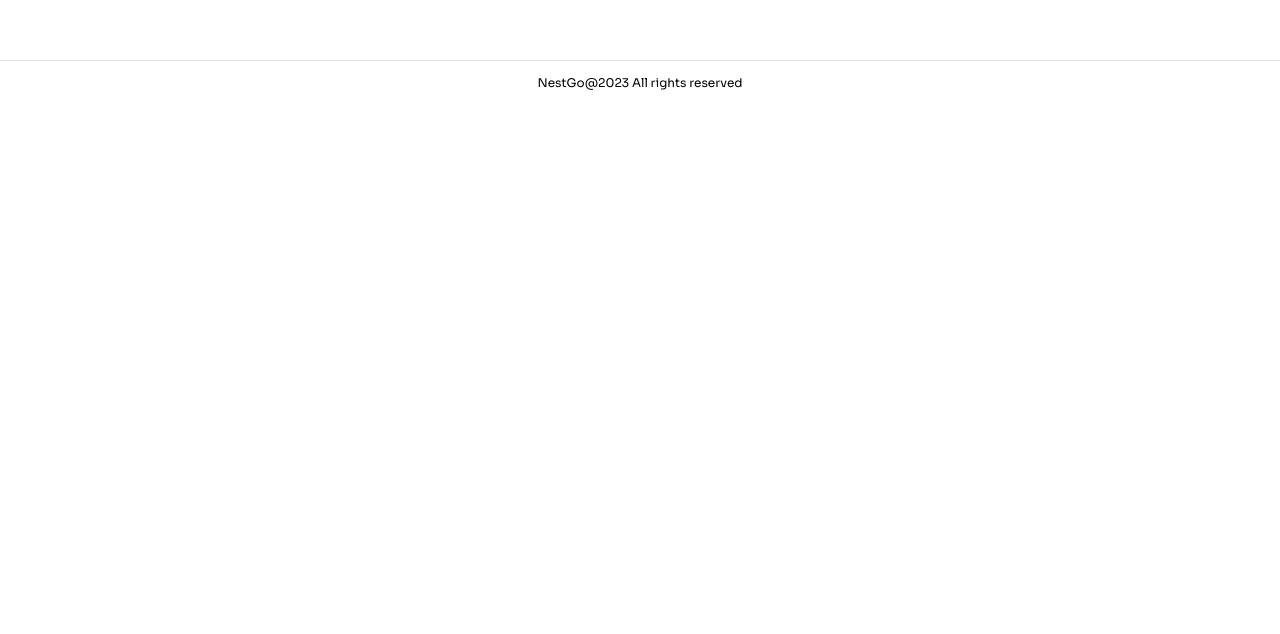
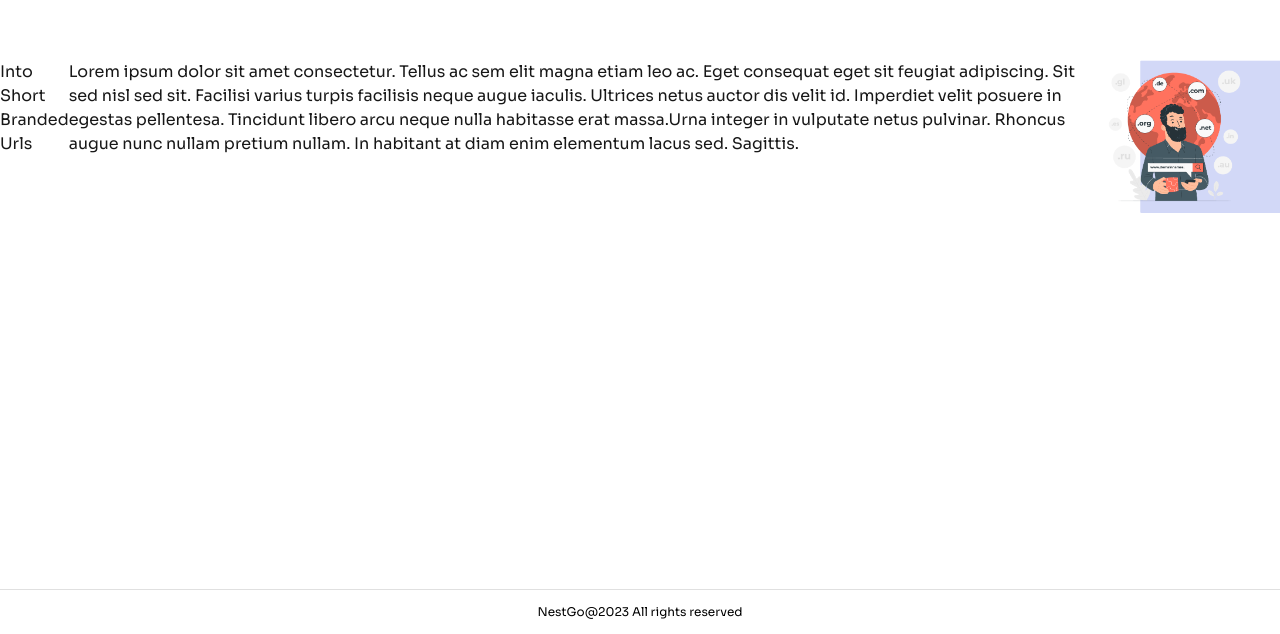
Before and after one commit to uxnested/wee-url-front-end, a Next.js app: page / in a window 1280 px wide. Shown: the part 1467-2101 px from the top of the page. Before the commit the page ends 1572 px from the top, so only its background shows below. Built offline with nearby package versions, Linux system fonts and the light colour scheme.

Commit message:
Added BrandedUrls

```diff
--- /dev/null
+++ b/src/common/components/HowItWorks/BrandedUrls/BrandedUrls.tsx
@@ -0,0 +1,34 @@
+import Image from "next/image";
+import React from "react";
+import brandUrlImage from "/public/Image/IntoShortbrandedUrls.png";
+
+const BrandedUrls = () => {
+  return (
+    <>
+      <div className="lg:flex lg:flex-col lg:justify-center ">
+        <div className="flex lg:mx-[0px] lg:px-[0px] lg:text-start">
+          <div className="order-1 mr-0 h-[529px] w-[50%]">
+            <Image src={brandUrlImage} alt="How It Works " className="w-fit" />
+          </div>
+          <div className="order-0 flex lg:ml-[54px] lg:mt-[120px] lg:w-[630px] lg:flex-col">
+            <h2 className="text-[#171717] lg:mb-[24px] lg:text-[40px] lg:font-semibold lg:leading-[55px]">
+              Into Short Branded Urls
+            </h2>
+            <p className="text-[#171717] lg:text-base lg:font-normal lg:leading-[30px]">
+              Lorem ipsum dolor sit amet consectetur. Tellus ac sem elit magna
+              etiam leo ac. Eget consequat eget sit feugiat adipiscing. Sit sed
+              nisl sed sit. Facilisi varius turpis facilisis neque augue
+              iaculis. Ultrices netus auctor dis velit id. Imperdiet velit
+              posuere in egestas pellentesa. Tincidunt libero arcu neque nulla
+              habitasse erat massa.Urna integer in vulputate netus pulvinar.
+              Rhoncus augue nunc nullam pretium nullam. In habitant at diam enim
+              elementum lacus sed. Sagittis.
+            </p>
+          </div>
+        </div>
+      </div>
+    </>
+  );
+};
+
+export default BrandedUrls;
--- a/src/common/components/HowItWorks/HowItWorks.tsx
+++ b/src/common/components/HowItWorks/HowItWorks.tsx
@@ -1,10 +1,12 @@
 import Image from "next/image";
 import React from "react";
-import transform from "../../../../public/Image/transformlengthyurl.png";
+import transform from "/public/Image/transformlengthyurl.png";
+import BrandedUrls from "./BrandedUrls/BrandedUrls";
 
 export const HowItWorks = () => {
   return (
     <>
+      {/* Transform Lengthy Urls */}
       <div className="mt-[100px] lg:flex lg:flex-col lg:justify-center ">
         <div className="flex lg:flex-col lg:items-center lg:justify-center">
           <h2 className="lg:text-5xl lg:font-bold lg:leading-[64px]">
@@ -38,6 +40,8 @@ export const HowItWorks = () => {
           </div>
         </div>
       </div>
+      {/* Into Short Branded Urls */}
+      <BrandedUrls />
     </>
   );
 };
```
Also changed, not shown: public/Image/IntoShortbrandedUrls.png (renamed from public/Image/Into Short branded Urls.png).
